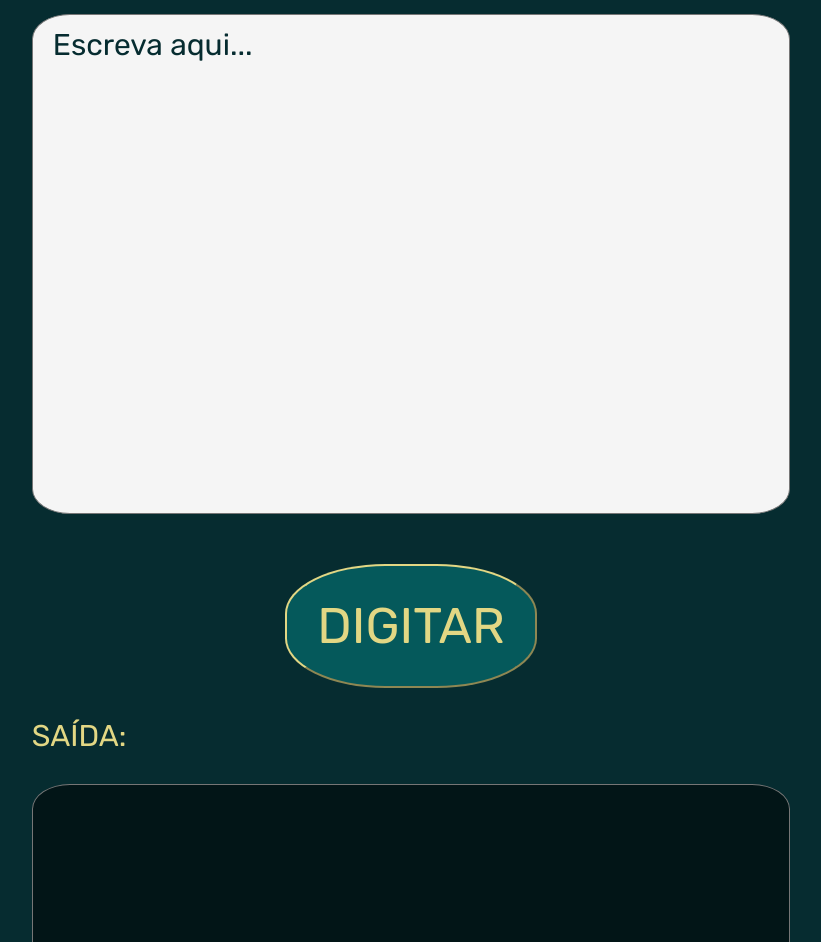
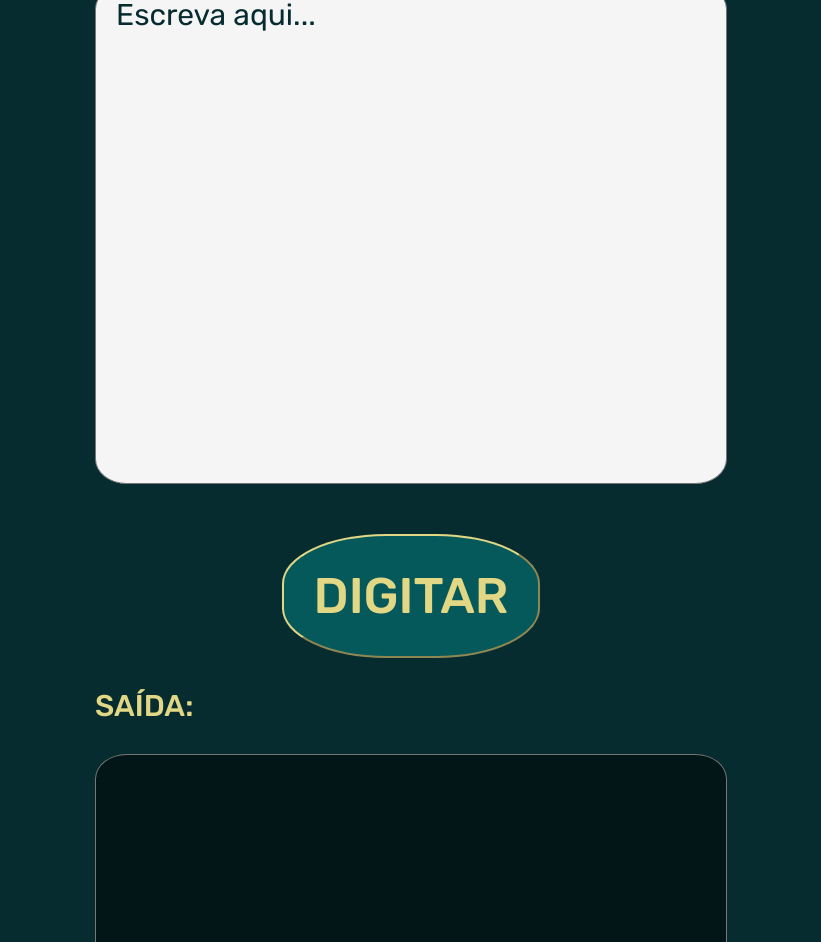
Before and after one commit to 1kfkas/waiting-response, a plain HTML site: page index.html in a window 1280 px wide. Shown: the part 284-1226 px from the top of the page, without its empty margins (229-1050 px from the left). Drawn offline with Linux system fonts and the light colour scheme.

```diff
--- a/index.html
+++ b/index.html
@@ -9,12 +9,10 @@
 </head>
 <body>
     <h1>Waiting Response</h1>
-    <div>
     <p>ENTRADA:</p>
     <textarea id="caixaEntrada" oninput="hasScrollBar(this)">Escreva aqui...</textarea>
     <button onclick="sendText()">DIGITAR</button>
     <p>SAÍDA:</p>
     <textarea id="caixaSaida" readonly></textarea>
-    </div>
 </body>
 </html>
--- a/styles.css
+++ b/styles.css
@@ -26,6 +26,8 @@ p {
     font-family: "Rubik", sans-serif;
     font-optical-sizing: auto;
     font-style: normal;
+    padding-left: 25%;
+    font-weight: 500;
 
     font-size: 30px;
 }
@@ -47,7 +49,7 @@ textarea {
 
     padding: 12px 20px;
     box-sizing: border-box;
-    width: 100%;
+    width: 50%;
     height: 500px;
 
     resize: none;
@@ -68,6 +70,7 @@ button {
     font-family: "Rubik", sans-serif;
     font-optical-sizing: auto;
     font-style: normal;
+    font-weight: 500;
 
     margin-top: 50px;
     display: block;
```
